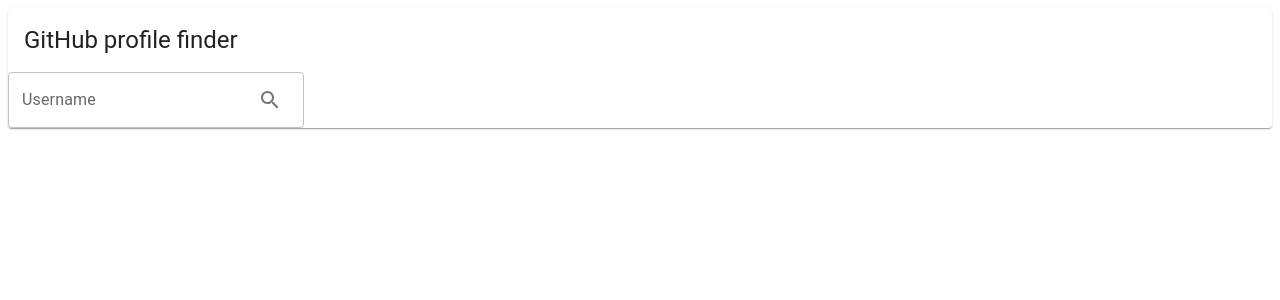
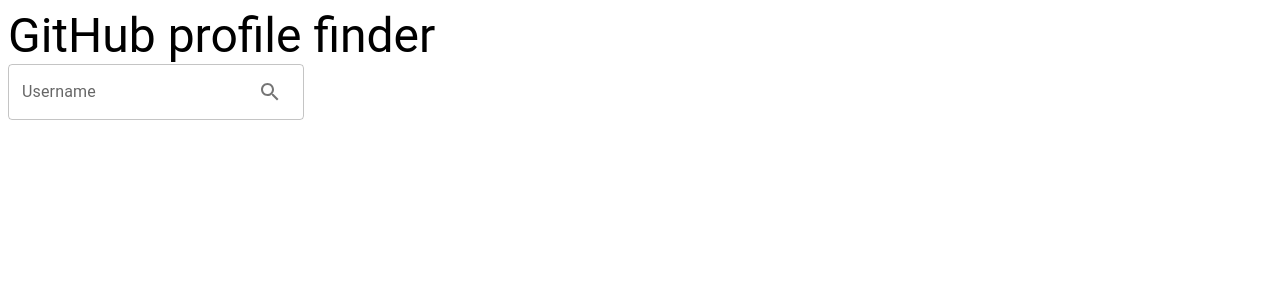
Before and after one commit to abbyfrog/github-profiles, a React (Create React App) app: page / in a window 1280 px wide. Shown: the top 300 px of the page. Built offline with nearby package versions, Linux system fonts and the light colour scheme.

Commit message:
Use semantic element to display heading and improve test specificity

```diff
--- a/src/views/ProfileSearch/ProfileSearchView.tsx
+++ b/src/views/ProfileSearch/ProfileSearchView.tsx
@@ -1,5 +1,5 @@
 import React from 'react';
-import { Alert, Card, CardHeader, CircularProgress, IconButton, InputAdornment, TextField } from '@mui/material';
+import { Alert, Box, CircularProgress, IconButton, InputAdornment, TextField, Typography } from '@mui/material';
 import { Search } from '@mui/icons-material';
 import { ProfileView } from '../Profile/ProfileView';
 import { Profile } from '../../types/profile';
@@ -53,8 +53,8 @@ export const ProfileSearchView: React.FC = () => {
   );
 
   return (
-    <Card>
-      <CardHeader title="GitHub profile finder" />
+    <Box>
+      <Typography variant="h3">GitHub profile finder</Typography>
       <TextField
         label="Username"
         value={searchValue}
@@ -90,6 +90,6 @@ export const ProfileSearchView: React.FC = () => {
           username={profile.username}
         />
       )}
-    </Card>
+    </Box>
   );
 };
```
Also changed, not shown: 1 other file (tests, documents, lock files or other folders).
